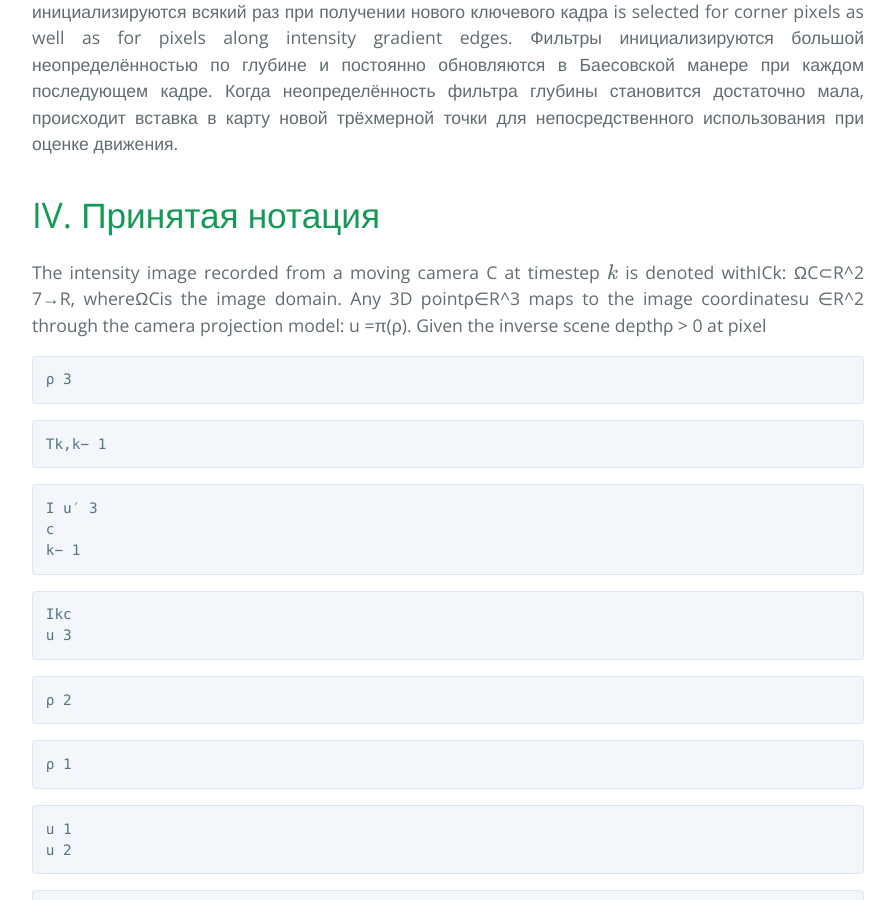
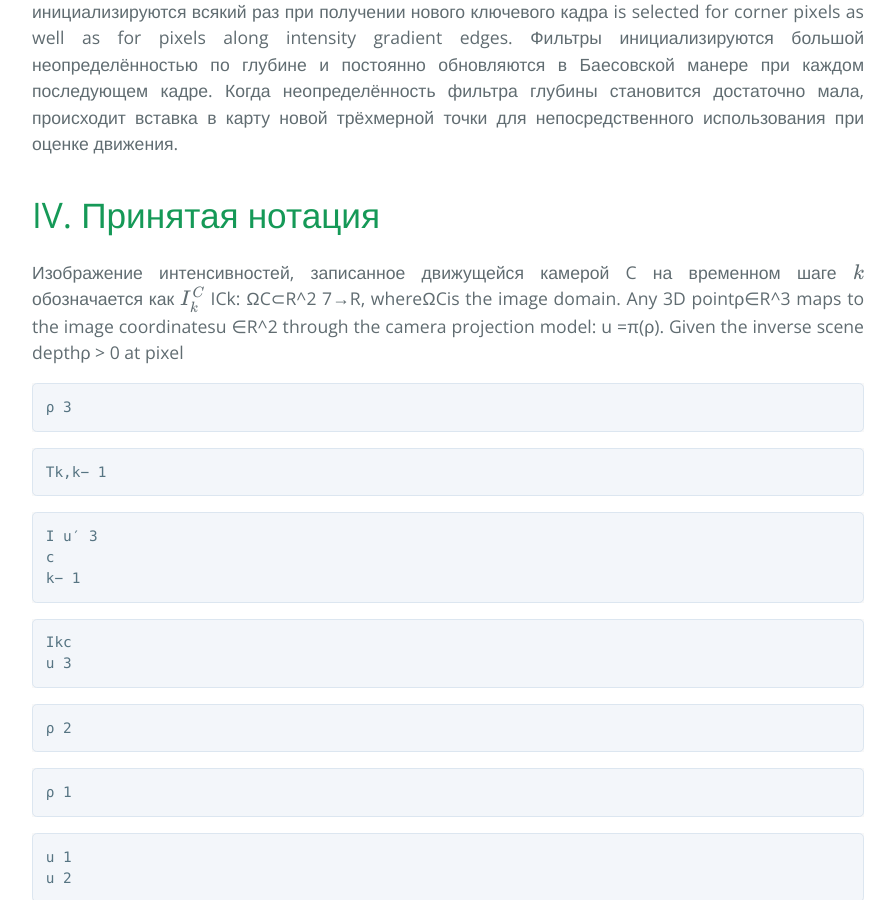
Before and after one commit to i-v-s/slam, a Jekyll site: the page built from svo2.md, in a window 1280 px wide and 900 px high, scrolled down 6016 px. Shown: the whole window, without its empty margins (192-1087 px from the left). Built offline with Jekyll 4.4.1, drawn with Linux system fonts in a browser that asks for light colours; our own code applies the rules of GitHub Pages for plain Markdown files; formulas are drawn with MathJax 3.

Commit message:
Обновлено svo2.md

```diff
--- a/svo2.md
+++ b/svo2.md
@@ -246,8 +246,8 @@ along intensity gradient edges. Фильтры инициализируются
 для непосредственного использования при оценке движения.
 
 # IV. Принятая нотация
-The intensity image recorded from a moving camera C at
-timestep $$k$$ is denoted withICk: ΩC⊂R^2 7→R, whereΩCis
+Изображение интенсивностей, записанное движущейся камерой C на
+временном шаге $$k$$ обозначается как $$I_{k}^{C}$$ ICk: ΩC⊂R^2 7→R, whereΩCis
 the image domain. Any 3D pointρ∈R^3 maps to the image
 coordinatesu ∈R^2 through the camera projection model:
 u =π(ρ). Given the inverse scene depthρ > 0 at pixel
```
